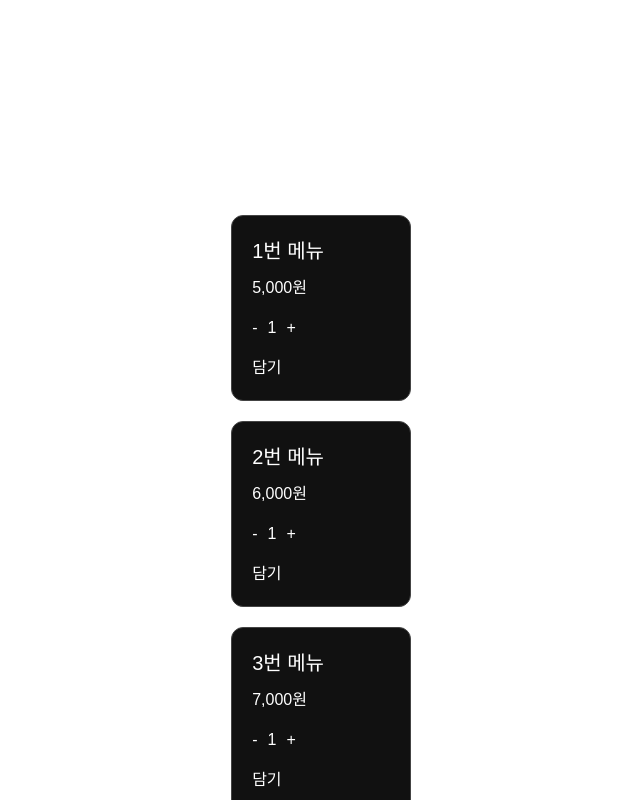
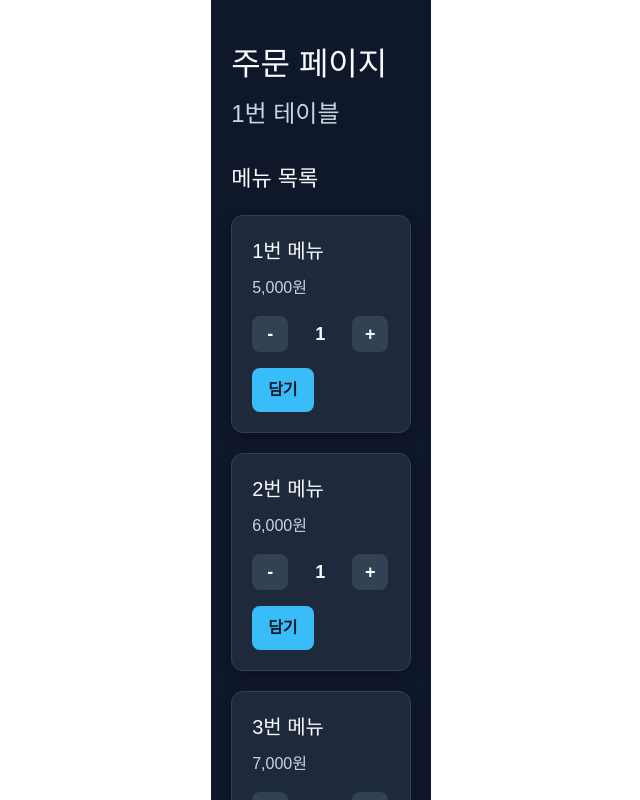
Before and after one commit to Nayeonseok/qr-onthe-bot, a Next.js app: page /order/1 in a window 1280 px wide. Shown: the top 800 px of the page, without its empty margins (319-959 px from the left). Built offline with nearby package versions, Linux system fonts and the light colour scheme.

Commit message:
update page styles for fixed dark background

```diff
--- a/app/order/[tableId]/page.tsx
+++ b/app/order/[tableId]/page.tsx
@@ -117,11 +117,13 @@ export default function OrderPage() {
         maxWidth: "900px",
         margin: "0 auto",
         padding: "40px 20px",
-        color: "white",
+        minHeight: "100vh",
+        backgroundColor: "#0f172a",
+        color: "#f8fafc",
       }}
     >
       <h1 style={{ fontSize: "32px", marginBottom: "8px" }}>주문 페이지</h1>
-      <h2 style={{ fontSize: "24px", marginBottom: "30px" }}>
+      <h2 style={{ fontSize: "24px", marginBottom: "30px", color: "#cbd5e1" }}>
         {tableId}번 테이블
       </h2>
 
@@ -133,16 +135,18 @@ export default function OrderPage() {
             <div
               key={menu.id}
               style={{
-                border: "1px solid #444",
+                border: "1px solid #334155",
                 borderRadius: "12px",
                 padding: "20px",
-                backgroundColor: "#111",
+                backgroundColor: "#1e293b",
+                boxShadow: "0 4px 12px rgba(0,0,0,0.25)",
               }}
             >
               <h4 style={{ fontSize: "20px", marginBottom: "10px" }}>
                 {menu.name}
               </h4>
-              <p style={{ marginBottom: "16px" }}>
+
+              <p style={{ marginBottom: "16px", color: "#cbd5e1" }}>
                 {menu.price.toLocaleString()}원
               </p>
 
@@ -150,16 +154,70 @@ export default function OrderPage() {
                 style={{
                   display: "flex",
                   alignItems: "center",
-                  gap: "10px",
+                  gap: "12px",
                   marginBottom: "16px",
                 }}
               >
-                <button onClick={() => decreaseQuantity(menu.id)}>-</button>
-                <span>{menu.quantity}</span>
-                <button onClick={() => increaseQuantity(menu.id)}>+</button>
+                <button
+                  onClick={() => decreaseQuantity(menu.id)}
+                  style={{
+                    width: "36px",
+                    height: "36px",
+                    borderRadius: "8px",
+                    border: "none",
+                    backgroundColor: "#334155",
+                    color: "#f8fafc",
+                    cursor: "pointer",
+                    fontSize: "18px",
+                    fontWeight: "bold",
+                  }}
+                >
+                  -
+                </button>
+
+                <span
+                  style={{
+                    minWidth: "40px",
+                    textAlign: "center",
+                    fontSize: "18px",
+                    fontWeight: "bold",
+                  }}
+                >
+                  {menu.quantity}
+                </span>
+
+                <button
+                  onClick={() => increaseQuantity(menu.id)}
+                  style={{
+                    width: "36px",
+                    height: "36px",
+                    borderRadius: "8px",
+                    border: "none",
+                    backgroundColor: "#334155",
+                    color: "#f8fafc",
+                    cursor: "pointer",
+                    fontSize: "18px",
+                    fontWeight: "bold",
+                  }}
+                >
+                  +
+                </button>
               </div>
 
-              <button onClick={() => addToCart(menu)}>담기</button>
+              <button
+                onClick={() => addToCart(menu)}
+                style={{
+                  padding: "10px 16px",
+                  borderRadius: "8px",
+                  border: "none",
+                  backgroundColor: "#38bdf8",
+                  color: "#0f172a",
+                  fontWeight: "bold",
+                  cursor: "pointer",
+                }}
+              >
+                담기
+              </button>
             </div>
           ))}
         </div>
@@ -167,17 +225,17 @@ export default function OrderPage() {
 
       <section
         style={{
-          borderTop: "1px solid #444",
+          borderTop: "1px solid #334155",
           paddingTop: "30px",
         }}
       >
         <h3 style={{ fontSize: "22px", marginBottom: "20px" }}>주문 목록</h3>
 
         {cart.length === 0 ? (
-          <p>아직 담은 메뉴가 없습니다.</p>
+          <p style={{ color: "#cbd5e1" }}>아직 담은 메뉴가 없습니다.</p>
         ) : (
           <>
-            <ul style={{ listStyle: "none", padding: 0 }}>
+            <ul style={{ listStyle: "none", padding: 0, margin: 0 }}>
               {cart.map((item) => (
                 <li
                   key={item.id}
@@ -185,32 +243,76 @@ export default function OrderPage() {
                     display: "flex",
                     justifyContent: "space-between",
                     alignItems: "center",
-                    borderBottom: "1px solid #333",
+                    borderBottom: "1px solid #334155",
                     padding: "12px 0",
+                    gap: "12px",
                   }}
                 >
                   <div>
                     {item.name} x {item.quantity} /{" "}
                     {(item.price * item.quantity).toLocaleString()}원
                   </div>
-                  <button onClick={() => removeFromCart(item.id)}>삭제</button>
+
+                  <button
+                    onClick={() => removeFromCart(item.id)}
+                    style={{
+                      padding: "8px 14px",
+                      borderRadius: "8px",
+                      border: "none",
+                      backgroundColor: "#ef4444",
+                      color: "#ffffff",
+                      fontWeight: "bold",
+                      cursor: "pointer",
+                    }}
+                  >
+                    삭제
+                  </button>
                 </li>
               ))}
             </ul>
 
-            <div style={{ marginTop: "20px", fontWeight: "bold" }}>
+            <div
+              style={{
+                marginTop: "20px",
+                fontWeight: "bold",
+                fontSize: "20px",
+              }}
+            >
               총 금액: {getTotalPrice().toLocaleString()}원
             </div>
 
             <div style={{ marginTop: "20px" }}>
-              <button onClick={handleSubmitOrder} disabled={isSubmitting}>
+              <button
+                onClick={handleSubmitOrder}
+                disabled={isSubmitting}
+                style={{
+                  padding: "12px 20px",
+                  borderRadius: "10px",
+                  border: "none",
+                  backgroundColor: isSubmitting ? "#64748b" : "#22c55e",
+                  color: "#ffffff",
+                  fontWeight: "bold",
+                  cursor: isSubmitting ? "default" : "pointer",
+                }}
+              >
                 {isSubmitting ? "주문 저장 중..." : "최종 주문하기"}
               </button>
             </div>
           </>
         )}
 
-        {message && <p style={{ marginTop: "20px" }}>{message}</p>}
+        {message && (
+          <p
+            style={{
+              marginTop: "20px",
+              color: message.includes("정상적으로")
+                ? "#4ade80"
+                : "#fca5a5",
+            }}
+          >
+            {message}
+          </p>
+        )}
       </section>
     </main>
   );
```
Also changed, not shown: app/admin/page.tsx (+46 -15 lines).
